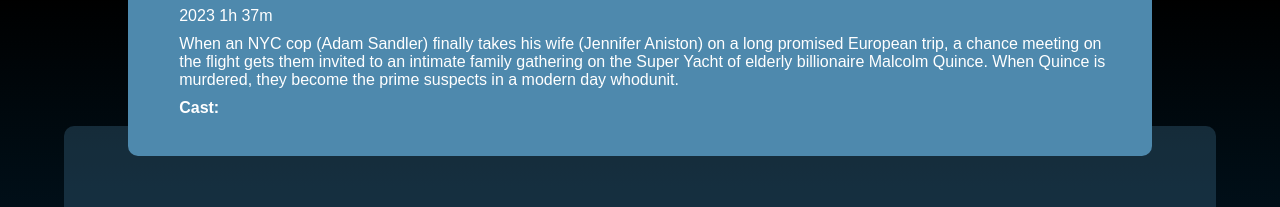
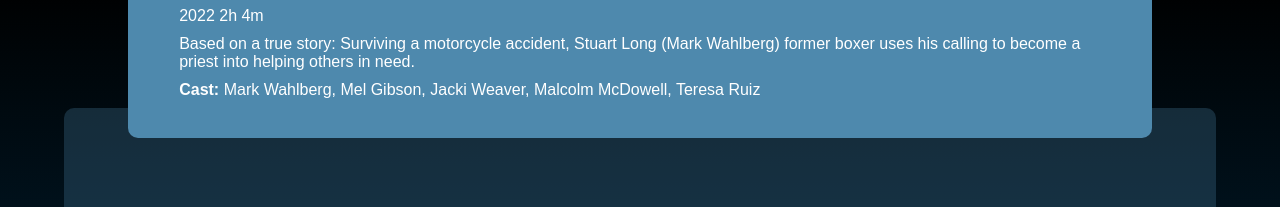
Before and after one commit to mneves1/ScreenSpot, a plain HTML site: page pages/movies/FatherStu/FatherStu.html in a window 1280 px wide. Shown: the part 703-910 px from the top of the page. Drawn offline with Linux system fonts and the light colour scheme.

Commit message:
Update FatherStu.html

```diff
--- a/pages/movies/FatherStu/FatherStu.html
+++ b/pages/movies/FatherStu/FatherStu.html
@@ -63,13 +63,13 @@
         <button><a href="https://www.netflix.com/watch/81582058?trackId=255824129&tctx=0%2C0%2CNAPA%40%40%7C0943d0b7-f37e-4d01-b468-a982b590fc71-431206806_titles%2F1%2F%2Ffather%20stu%2F0%2F0%2CNAPA%40%40%7C0943d0b7-f37e-4d01-b468-a982b590fc71-431206806_titles%2F1%2F%2Ffather%20stu%2F0%2F0%2Cunknown%2C%2C0943d0b7-f37e-4d01-b468-a982b590fc71-431206806%7C1%2CtitlesResults%2C%2CVideo%3A81582058%2CdetailsPagePlayButton">Watch Now</a></button>
       </div>
       <div class="rating-section">
-        <p>2023 1h 37m</p>
+        <p>2022 2h 4m</p>
       </div>
       <div class ="desctiption">
-        <p>When an NYC cop (Adam Sandler) finally takes his wife (Jennifer Aniston) on a long promised European trip, a chance meeting on the flight gets them invited to an intimate family gathering on the Super Yacht of elderly billionaire Malcolm Quince. When Quince is murdered, they become the prime suspects in a modern day whodunit.</p>
+        <p> Based on a true story: Surviving a motorcycle accident, Stuart Long (Mark Wahlberg) former boxer uses his calling to become a priest into helping others in need.  </p>
       </div>
       <div class="casting-section">
-        <p><strong>Cast:</strong</p>
+        <p><strong>Cast:</strong> Mark Wahlberg, Mel Gibson, Jacki Weaver, Malcolm McDowell, Teresa Ruiz </p>
       </div>
     </section>
 
```
